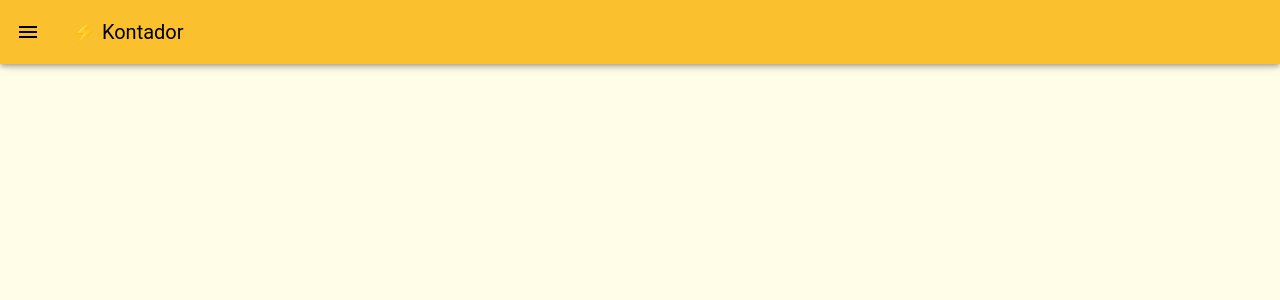
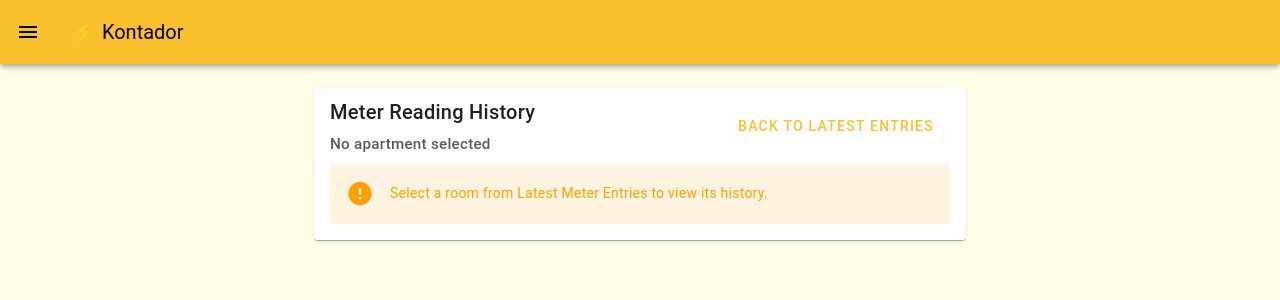
Before and after one commit to anchetaWern/kontador, a Vue app: page /meter-history in a window 1280 px wide. Shown: the top 300 px of the page. Built offline with nearby package versions, Linux system fonts and the light colour scheme.

Commit message:
[feature] add meter history

```diff
--- a/package.json
+++ b/package.json
@@ -9,6 +9,7 @@
   },
   "dependencies": {
     "@mdi/font": "^7.4.47",
+    "firebase": "^12.13.0",
     "vue": "^3.5.24",
     "vue-router": "^4.6.4",
     "vuetify": "^3.11.7"
--- a/src/pages/LatestEntries.vue
+++ b/src/pages/LatestEntries.vue
@@ -68,6 +68,15 @@
                       >
                         Copy
                       </v-btn>
+                      <v-btn
+                        size="small"
+                        variant="text"
+                        color="primary"
+                        class="ml-2"
+                        :to="getHistoryLink(record.room)"
+                      >
+                        View history
+                      </v-btn>
                     </td>
                   </tr>
                 </tbody>
@@ -85,7 +94,8 @@
 </template>
 
 <script setup>
-import { computed, ref } from 'vue'
+import { computed, ref, watch } from 'vue'
+import { useRoute, useRouter } from 'vue-router'
 import {
   getApartments,
   getElectricAmount,
@@ -93,9 +103,25 @@ import {
   getTotalAmount
 } from '../utils/storage'
 
-const selectedApartment = ref('')
+const route = useRoute()
+const router = useRouter()
+
+const selectedApartment = ref(
+  typeof route.query.apartment === 'string' ? route.query.apartment : ''
+)
 
 const apartmentNames = computed(() => getApartments().map(apartment => apartment.name))
+
+watch(selectedApartment, (apartment) => {
+  const currentApartment = typeof route.query.apartment === 'string' ? route.query.apartment : ''
+
+  if (currentApartment === (apartment || '')) return
+
+  router.replace({
+    path: '/latest',
+    query: apartment ? { apartment } : {}
+  })
+})
 
 const records = computed(() => {
   if (!selectedApartment.value) return []
@@ -137,6 +163,14 @@ const copyAmount = (record) => {
   navigator.clipboard.writeText(text)
   alert('Copied to clipboard!')
 }
+
+const getHistoryLink = (room) => ({
+  path: '/meter-history',
+  query: {
+    apartment: selectedApartment.value,
+    room
+  }
+})
 </script>
 
 <style scoped>
--- /dev/null
+++ b/src/pages/MeterHistory.vue
@@ -0,0 +1,151 @@
+<template>
+  <v-container class="pa-6" max-width="700">
+    <v-card>
+      <v-card-title class="d-flex align-center justify-space-between flex-wrap ga-3">
+        <div>
+          Meter Reading History
+          <div class="history-subtitle">
+            {{ apartmentName || 'No apartment selected' }}
+            <span v-if="roomName"> • Room {{ roomName }}</span>
+          </div>
+        </div>
+
+        <v-btn
+          variant="text"
+          color="primary"
+          :to="backLink"
+        >
+          Back to Latest Entries
+        </v-btn>
+      </v-card-title>
+
+      <v-card-text>
+        <v-alert
+          v-if="!apartmentName || !roomName"
+          type="warning"
+          variant="tonal"
+        >
+          Select a room from Latest Meter Entries to view its history.
+        </v-alert>
+
+        <div v-else-if="records.length">
+          <v-card
+            v-for="(record, index) in records"
+            :key="`${record.date}-${record.current_reading}-${index}`"
+            class="my-4"
+            variant="outlined"
+          >
+            <v-card-text>
+              <div class="entry-title">
+                Entry {{ records.length - index }}
+              </div>
+
+              <v-table density="compact">
+                <tbody>
+                  <tr>
+                    <td class="col-name"><strong>Tenant</strong></td>
+                    <td>{{ record.tenant }}</td>
+                  </tr>
+                  <tr>
+                    <td class="col-name"><strong>Date</strong></td>
+                    <td>{{ record.date }}</td>
+                  </tr>
+                  <tr>
+                    <td class="col-name"><strong>Previous Reading</strong></td>
+                    <td>{{ record.prev_reading }}</td>
+                  </tr>
+                  <tr>
+                    <td class="col-name"><strong>Current Reading</strong></td>
+                    <td>{{ record.current_reading }}</td>
+                  </tr>
+                  <tr>
+                    <td class="col-name"><strong>kWh Rate</strong></td>
+                    <td>{{ record.kwh_rate }}</td>
+                  </tr>
+                  <tr>
+                    <td class="col-name"><strong>Electric (₱)</strong></td>
+                    <td>{{ record.electric_amount.toFixed(2) }}</td>
+                  </tr>
+                  <tr>
+                    <td class="col-name"><strong>Wifi Rate (₱)</strong></td>
+                    <td>{{ record.wifi_rate.toFixed(2) }}</td>
+                  </tr>
+                  <tr>
+                    <td class="col-name"><strong>Water Rate (₱)</strong></td>
+                    <td>{{ record.water_rate.toFixed(2) }}</td>
+                  </tr>
+                  <tr>
+                    <td class="col-name"><strong>Total (₱)</strong></td>
+                    <td>
+                      <mark class="text-body-1 font-weight-bold">{{ record.total_amount.toFixed(2) }}</mark>
+                    </td>
+                  </tr>
+                </tbody>
+              </v-table>
+            </v-card-text>
+          </v-card>
+        </div>
+
+        <v-alert
+          v-else
+          type="info"
+          class="mt-4"
+        >
+          No history found for this room.
+        </v-alert>
+      </v-card-text>
+    </v-card>
+  </v-container>
+</template>
+
+<script setup>
+import { computed } from 'vue'
+import { useRoute } from 'vue-router'
+import { getMeterRecords } from '../utils/storage'
+
+const route = useRoute()
+
+const apartmentName = computed(() => (
+  typeof route.query.apartment === 'string' ? route.query.apartment : ''
+))
+
+const roomName = computed(() => (
+  typeof route.query.room === 'string' ? route.query.room : ''
+))
+
+const backLink = computed(() => ({
+  path: '/latest',
+  query: apartmentName.value ? { apartment: apartmentName.value } : {}
+}))
+
+const records = computed(() => {
+  if (!apartmentName.value || !roomName.value) return []
+
+  const apartment = getMeterRecords().find(item => item.apartment === apartmentName.value)
+  const room = apartment?.rooms?.find(item => item.room === roomName.value)
+
+  if (!room?.records?.length) return []
+
+  return [...room.records].sort((first, second) => new Date(second.date) - new Date(first.date))
+})
+</script>
+
+<style scoped>
+.history-subtitle {
+  color: rgba(0, 0, 0, 0.65);
+  font-size: 0.95rem;
+  font-weight: 500;
+  margin-top: 4px;
+}
+
+.entry-title {
+  font-size: 0.95rem;
+  font-weight: 700;
+  margin-bottom: 12px;
+}
+
+.col-name {
+  width: 150px;
+  padding-right: 16px;
+}
+</style>
--- a/src/router.js
+++ b/src/router.js
@@ -3,6 +3,7 @@ import ApartmentSetup from './pages/ApartmentSetup.vue'
 import DashboardPage from './pages/DashboardPage.vue'
 import MeterEntry from './pages/MeterEntry.vue'
 import LatestEntries from './pages/LatestEntries.vue'
+import MeterHistory from './pages/MeterHistory.vue'
 import DataBackupAndRestore from './pages/DataBackupAndRestore.vue'
 import WifiRate from './pages/WifiRate.vue'
 import WaterRate from './pages/WaterRate.vue'
@@ -17,6 +18,7 @@ const routes = [
   { path: '/water-rate', component: WaterRate },
   { path: '/due-date', component: DueDate },
   { path: '/latest', component: LatestEntries },
+  { path: '/meter-history', component: MeterHistory },
   { path: '/maintenance', component: DataBackupAndRestore },
 ]
 
--- a/src/utils/storage.js
+++ b/src/utils/storage.js
@@ -392,25 +392,9 @@ export const setCurrentMonthPaymentStatus = (apartmentName, roomName, paid) => {
   setCurrentMonthPayments(payments)
 }
 
-export const buildLatestMeterRecords = () => (
-  getMeterRecords().map(apartment => ({
-    apartment: apartment.apartment,
-    rooms: apartment.rooms.map(room => {
-      const latestRecord = room.records?.length
-        ? room.records[room.records.length - 1]
-        : null
-
-      return {
-        room: room.room,
-        records: latestRecord ? [latestRecord] : []
-      }
-    })
-  }))
-)
-
 export const exportAppData = () => ({
   apartments: getApartments(),
-  meterRecords: buildLatestMeterRecords(),
+  meterRecords: getMeterRecords(),
   wifiRates: getWifiRates(),
   waterRates: getWaterRates(),
   dueDates: getDueDates(),
```
Also changed, not shown: 1 other file (tests, documents, lock files or other folders).
